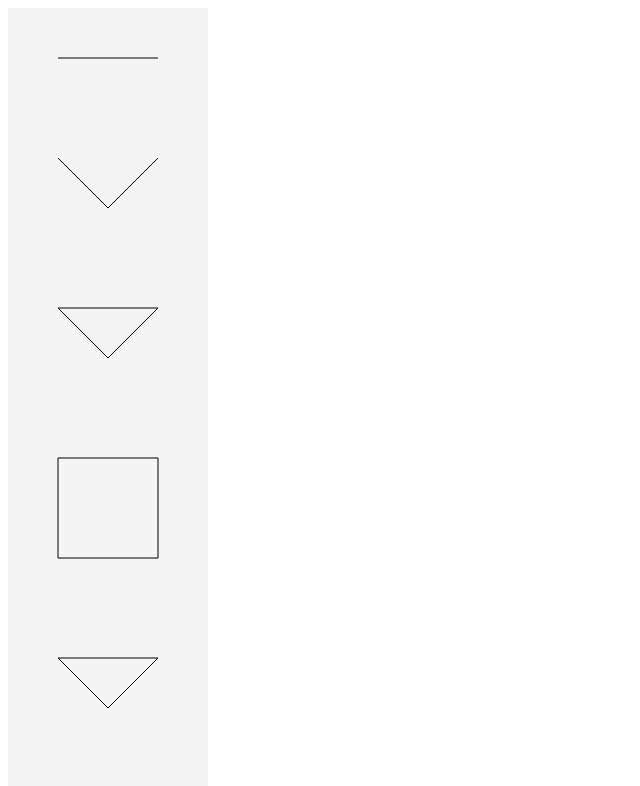
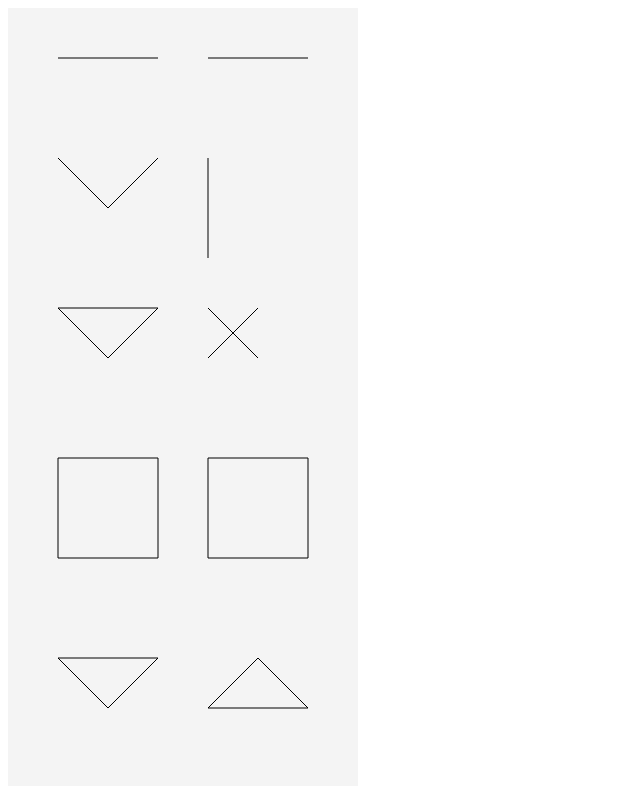
Before and after one commit to ViktoriiaHolub/canvas-level-1, a plain HTML site: page index.html in a window 1280 px wide. Shown: the top 786 px of the page, without its empty margins (0-640 px from the left). Drawn offline with Linux system fonts and the light colour scheme.

Commit message:
work with lines and figures 2. part 2 of 7

```diff
--- a/index.html
+++ b/index.html
@@ -7,7 +7,11 @@
     <title>Canvas level 1</title>
   </head>
   <body>
-    <canvas width="200" height="900" style="background-color: #f4f4f4"></canvas>
+    <canvas
+      width="350"
+      height="1320"
+      style="background-color: #f4f4f4"
+    ></canvas>
   </body>
   <script src="index.js"></script>
 </html>
--- a/index.js
+++ b/index.js
@@ -50,3 +50,65 @@ ctx.moveTo(50, 800);
 ctx.lineTo(100, 850);
 ctx.lineTo(150, 800);
 ctx.fill();
+
+//hw1
+// horizontal line
+ctx.beginPath();
+ctx.moveTo(200, 50);
+ctx.lineTo(300, 50);
+ctx.stroke();
+
+// vertical line;
+ctx.beginPath();
+ctx.moveTo(200, 150);
+ctx.lineTo(200, 250);
+ctx.stroke();
+
+// cross
+ctx.beginPath();
+ctx.moveTo(200, 300);
+ctx.lineTo(250, 350);
+ctx.moveTo(200, 350);
+ctx.lineTo(250, 300);
+ctx.stroke();
+
+// square
+ctx.beginPath();
+ctx.moveTo(200, 450);
+ctx.lineTo(300, 450);
+ctx.lineTo(300, 550);
+ctx.lineTo(200, 550);
+ctx.closePath();
+ctx.stroke();
+
+// triangle
+ctx.beginPath();
+ctx.moveTo(250, 650);
+ctx.lineTo(300, 700);
+ctx.lineTo(200, 700);
+ctx.closePath();
+ctx.stroke();
+
+// arrow right
+ctx.beginPath();
+ctx.moveTo(200, 800);
+ctx.lineTo(300, 800);
+ctx.lineTo(280, 820);
+ctx.moveTo(300, 800);
+ctx.lineTo(280, 780);
+ctx.stroke();
+
+// filled square
+ctx.beginPath();
+ctx.moveTo(200, 920);
+ctx.lineTo(300, 920);
+ctx.lineTo(300, 1020);
+ctx.lineTo(200, 1020);
+ctx.fill();
+
+// filled triangle
+ctx.beginPath();
+ctx.moveTo(250, 1120);
+ctx.lineTo(300, 1270);
+ctx.lineTo(200, 1270);
+ctx.fill();
```
